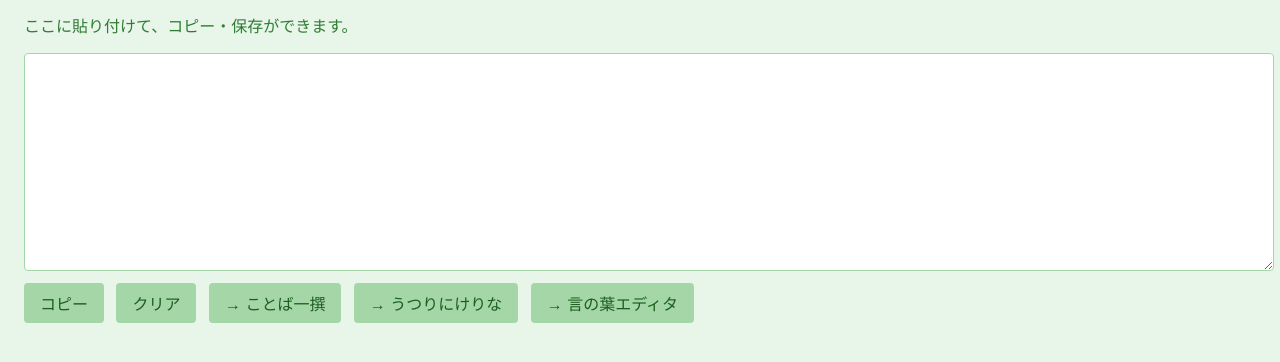
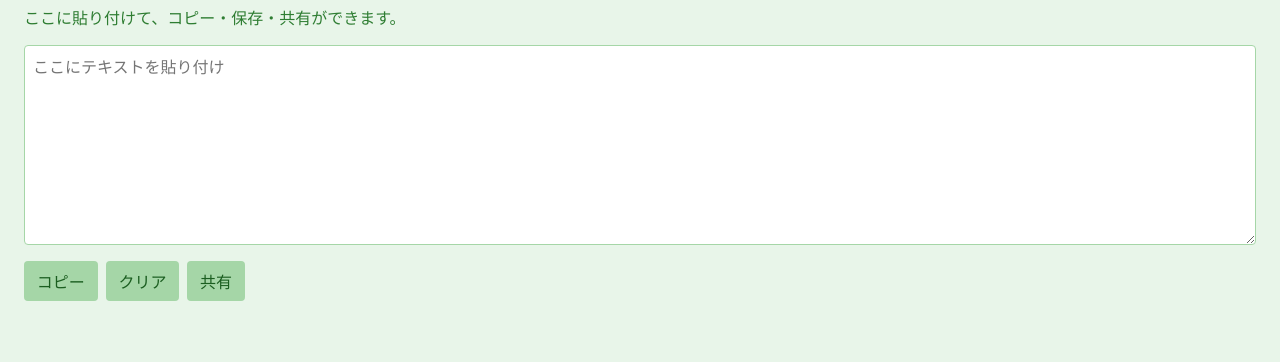
Before and after one commit to luciamcode/PSA_kotonoha, a plain HTML site: page index.html in a window 1280 px wide. Shown: the part 78-440 px from the top of the page. Drawn offline with Linux system fonts and the light colour scheme.

Commit message:
index.html の更新

```diff
--- a/index.html
+++ b/index.html
@@ -1,42 +1,71 @@
 <!DOCTYPE html><html lang="ja">
 <head>
   <meta charset="UTF-8">
+  <meta name="viewport" content="width=device-width, initial-scale=1.0">
   <title>ことのはPSA</title>
-  <meta name="viewport" content="width=device-width, initial-scale=1.0">
   <meta name="theme-color" content="#E0F2F1">
   <link rel="manifest" href="manifest.json">
   <style>
-    body { font-family: sans-serif; padding: 1rem; background: #e8f5e9; color: #2e7d32; }
-    h1 { margin-bottom: 0.5rem; font-size: 1.5rem; }
-    textarea { width: 100%; height: 200px; font-size: 1rem; padding: 0.5rem; border: 1px solid #a5d6a7; border-radius: 4px; background: #ffffff; color: #1b5e20; }
-    .buttons { margin-top: 0.5rem; }
-    button { margin-right: 0.5rem; padding: 0.5rem 1rem; font-size: 1rem; border: none; border-radius: 4px; background: #a5d6a7; color: #1b5e20; }
-    button:active { background: #81c784; }
+    body {
+      font-family: sans-serif;
+      padding: 1rem;
+      background: #e8f5e9;
+      color: #2e7d32;
+    }
+    h1 {
+      margin-bottom: 0.5rem;
+      font-size: 1.5rem;
+    }
+    p.description {
+      margin-top: 0;
+      margin-bottom: 1rem;
+      font-size: 1rem;
+    }
+    textarea {
+      width: 100%;
+      height: 200px;
+      font-size: 1rem;
+      padding: 0.5rem;
+      border: 1px solid #a5d6a7;
+      border-radius: 4px;
+      background: #ffffff;
+      color: #1b5e20;
+      box-sizing: border-box;
+    }
+    .buttons, .output-buttons {
+      display: flex;
+      flex-wrap: wrap;
+      gap: 0.5rem;
+      margin-top: 0.75rem;
+    }
+    button {
+      padding: 0.5rem 0.8rem;
+      font-size: 1rem;
+      background: #a5d6a7;
+      color: #1b5e20;
+      border: none;
+      border-radius: 4px;
+      cursor: pointer;
+    }
+    button:active {
+      background: #81c784;
+    }
   </style>
 </head>
 <body>
   <h1>ことのはPSA</h1>
-  <p>ここに貼り付けて、コピー・保存ができます。</p>
-  <textarea id="memo"></textarea>
+  <p class="description">ここに貼り付けて、コピー・保存・共有ができます。</p>
+  <textarea id="memo" placeholder="ここにテキストを貼り付け"></textarea>
   <div class="buttons">
     <button id="copyBtn">コピー</button>
     <button id="clearBtn">クリア</button>
-
-
-  <!-- 追加：送信ボタン -->
-  <button onclick="sendTo('https://luciamcode.github.io/kotoba_issen/')">→ ことば一撰</button>
-  <button onclick="sendTo('https://luciamcode.github.io/hana_utsurini/')">→ うつりにけりな</button>
-  <button onclick="sendTo('https://luciamcode.github.io/kotonoha_editor/')">→ 言の葉エディタ</button>
-</div>
-
-
-
-
-
+    <button id="shareBtn">共有</button>
+  </div>
   <script>
     const memo = document.getElementById('memo');
     const copyBtn = document.getElementById('copyBtn');
     const clearBtn = document.getElementById('clearBtn');
+    const shareBtn = document.getElementById('shareBtn');
     // 自動保存
     memo.value = localStorage.getItem('psaContent') || '';
     memo.addEventListener('input', () => {
@@ -52,16 +81,19 @@
       memo.value = '';
       localStorage.removeItem('psaContent');
     });
-
-function sendTo(url) {
-  const text = encodeURIComponent(document.getElementById('input').value);
-  window.open(`${url}?text=${text}`, '_blank');
-}
-
-
-
-
-
+    // 共有機能
+    shareBtn.addEventListener('click', async () => {
+      const text = memo.value;
+      if (navigator.share) {
+        try {
+          await navigator.share({ text });
+        } catch (err) {
+          console.warn('共有に失敗:', err);
+        }
+      } else {
+        alert('このブラウザは共有機能に対応していません');
+      }
+    });
   </script>
 </body>
 </html>
```
